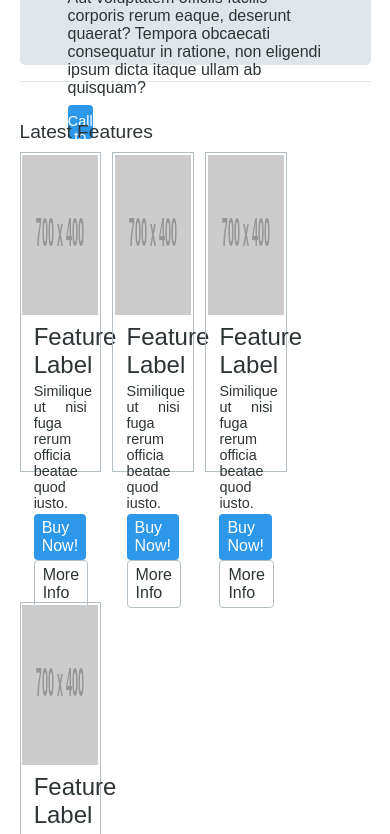
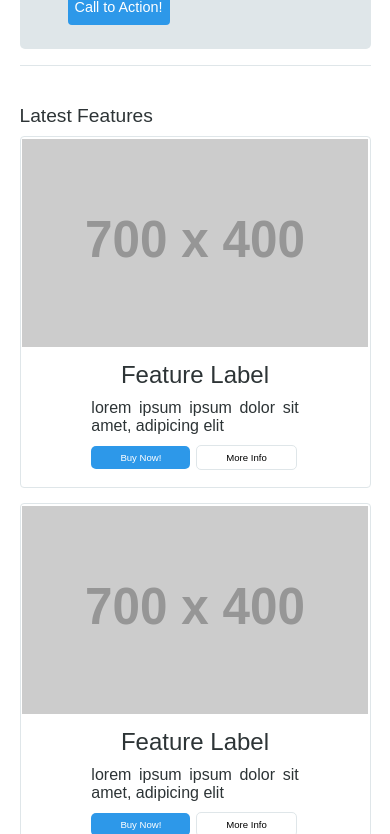
Before and after one commit to sudhanshulicensed/Layout-2, a plain HTML site: page index.html in a window 390 px wide. Shown: the part 297-1131 px from the top of the page. Drawn offline with Linux system fonts and the light colour scheme; placeholder pictures from the web are drawn by us.

Commit message:
Changes to Responsiveness

```diff
--- a/index.html
+++ b/index.html
@@ -27,38 +27,46 @@
                     <p class="feature-title">Latest Features</p>
                     <div class="box">
                         <img src="https://via.placeholder.com/700x400.png?text=800x500" alt="Place Holder Image">
-                        <p class="box-title">Feature Label</p>
-                        <p class="box-content">Similique ut nisi fuga rerum officia beatae quod iusto.</p>
-                        <div class="btn">
-                            <div class="in-box"><p class="buy">Buy Now!</p></div>
-                            <div class="in-box"><p class="info">More Info</p></div>
+                        <div class="detail">
+                            <p class="title">Feature Label</p>
+                            <p class="content">lorem ipsum ipsum dolor sit amet, adipicing elit</p>
+                        </div>
+                        <div class="box-btn">
+                            <p class="buy btn">Buy Now!</p>
+                            <p class="info btn">More Info</p>
                         </div>
                     </div>
                     <div class="box">
                         <img src="https://via.placeholder.com/700x400.png?text=800x500" alt="Place Holder Image">
-                        <p class="box-title">Feature Label</p>
-                        <p class="box-content">Similique ut nisi fuga rerum officia beatae quod iusto.</p>
-                        <div class="btn">
-                            <div class="in-box"><p class="buy">Buy Now!</p></div>
-                            <div class="in-box"><p class="info">More Info</p></div>
+                        <div class="detail">
+                            <p class="title">Feature Label</p>
+                            <p class="content">lorem ipsum ipsum dolor sit amet, adipicing elit</p>
+                        </div>
+                        <div class="box-btn">
+                            <p class="buy btn">Buy Now!</p>
+                            <p class="info btn">More Info</p>
                         </div>
                     </div>
                     <div class="box">
                         <img src="https://via.placeholder.com/700x400.png?text=800x500" alt="Place Holder Image">
-                        <p class="box-title">Feature Label</p>
-                        <p class="box-content">Similique ut nisi fuga rerum officia beatae quod iusto.</p>
-                        <div class="btn">
-                            <div class="in-box"><p class="buy">Buy Now!</p></div>
-                            <div class="in-box"><p class="info">More Info</p></div>
+                        <div class="detail">
+                            <p class="title">Feature Label</p>
+                            <p class="content">lorem ipsum ipsum dolor sit amet, adipicing elit</p>
+                        </div>
+                        <div class="box-btn">
+                            <p class="buy btn">Buy Now!</p>
+                            <p class="info btn">More Info</p>
                         </div>
                     </div>
                     <div class="box">
                         <img src="https://via.placeholder.com/700x400.png?text=800x500" alt="Place Holder Image">
-                        <p class="box-title">Feature Label</p>
-                        <p class="box-content">Similique ut nisi fuga rerum officia beatae quod iusto.</p>
-                        <div class="btn">
-                            <div class="in-box"><p class="buy">Buy Now!</p></div>
-                            <div class="in-box"><p class="info">More Info</p></div>
+                        <div class="detail">
+                            <p class="title">Feature Label</p>
+                            <p class="content">lorem ipsum ipsum dolor sit amet, adipicing elit</p>
+                        </div>
+                        <div class="box-btn">
+                            <p class="buy btn">Buy Now!</p>
+                            <p class="info btn">More Info</p>
                         </div>
                     </div>
                 </div>
--- a/layout2.css
+++ b/layout2.css
@@ -79,7 +79,6 @@ a{
 
 .hero-button p{
     padding: 7px 0;
-    /* line-height: 230%; */
     text-align: center;
     color: #fff;
     font-size: 0.9rem;
@@ -102,7 +101,8 @@ a{
     height: 20em;
     margin-right: 2%;
     padding: 0.5%;
-    border: 1px solid #b2bec3;
+    border: 1px solid #dfe6e9;
+    border-radius: 4px;
 }
 
 .box:nth-of-type(4){
@@ -114,53 +114,48 @@ a{
     height: 10em;
 }
 
-.box-title{
+.title{
     text-align: center;
-    padding: 5% 0;
+    font-size: 1.5rem;
+    margin: 10px 0;
+    color: #2d3436;
+}
+
+.content{
     width: 70%;
     margin-left: auto;
     margin-right: auto;
-    font-size: 1.5em;
+    margin-bottom: 5px;
+    text-align: justify;
     color: #2d3436;
 }
 
-.box-content{
-    text-align: justify;
-    /* padding: 0 15%; */
+.box-btn{
     width: 70%;
     margin-left: auto;
     margin-right: auto;
-    font-size: 0.9em;
-    color: #2d3436;
+    margin-top: 10px;
 }
 
 .btn{
-    display: block;
-    width: 70%;
-    /* height: 20px; */
-    /* background-color: rgb(224, 141, 33); */
-    margin: 5% auto;
-}
-
-.in-box{
     display: inline-block;
+    border-radius: 5px;
 }
 
 .buy{
-    margin-right: 2px;
-    padding: 5px 8px;
+    text-align: center;
+    width: 42%;
+    padding: 6px 5px;
     background-color: rgb(45, 152, 233);
     color: #fff;
-    border-radius: 4px;
-
 }
 
 .info{
-    padding: 5px 8px;
-    border: 1px solid #b2bec3;
-    border-radius: 4px;
-    color: #2d3436;
-    /* background-color: #636e72; */
+    text-align: center;
+    padding: 6px 5px;
+    width: 42%;
+    background-color: #fff;
+    border: 1px solid #dfe6e9;
 }
 
 /* Footer */
@@ -171,27 +166,232 @@ a{
     border-top: 1px solid #b2bec3;
     height: 5em;
     padding-top: 4em;
-
+    color: #2d3436;
 }
 
 /* Responsiveness */
 
 @media(max-width: 1920px) {
+    .box{
+        height: 26em;
+    }
+
+    .box img{
+        width: 100%;
+        height: 15em;
+    }
+
+    .buy{
+        width: 44%;
+    }
+
+    .info{
+       width: 45%;
+       margin-left: 1px;
+    }
+
 
 }
 
 @media(max-width: 1440px) {
+    .box{
+        height: 24em;
+    }
+
+    .box img{
+        width: 100%;
+        height: 13em;
+    }
+
+    .buy{
+        width: 42%;
+    }
+
+    .info{
+       width: 44%;
+       margin-left: 1px;
+    }
+}
+
+@media(max-width: 1024px) {
+    .box{
+        width: 23.1%;
+        height: 18em;
+    }
+
+    .box img{
+        width: 100%;
+        height: 8em;
+    }
+
+    .buy{
+        text-align: center;
+        width: 40%;
+        color: #fff;
+        font-size: 0.6rem;
+    }
+
+    .info{
+        width: 40%;
+        font-size: 0.6rem;
+    }
+
+    .title{
+        font-size: 1em;
+    }
+
+    .content{
+        font-size: 1em;
+    }
+}
+
+@media(max-width: 768px) {
+    .box:nth-of-type(2n + 0){
+        margin-right: 0;
+    }
+
+    .box{
+        box-sizing: border-box;
+        display: inline-block;
+        width: 48.5%;
+        height: 21em;
+        margin-right: 2%;
+        padding: 0.5%;
+        margin-bottom: 15px;
+    }
+
+    .box img{
+        width: 100%;
+        height: 11em;
+    }
+
+    .title{
+        font-size: 1.5rem;
+        color: #2d3436;
+    }
+
+    .content{
+        width: 60%;
+    }
+
+    .box-btn{
+        width: 60%;
+    }
+
+
+    .buy{
+        width: 42%;
+    }
+
+    .info{
+        width: 42%;
+    }
 
 }
 
-@media(max-width: 960px) {
+@media(max-width: 425px) {
+    .hero{
+        box-sizing: border-box;
+        /* width: 90%; */
+        margin: 3em auto 1em auto;
+        height: 14em;
+        background-color: #dfe6e9;
+        padding: 3rem;
+        border-radius: 5px;
+    }
+
+/* Hero Heading */
+.hero-heading{
+    font-size: 1.5rem;
+    padding: 2px 0;
+    color: #2d3436;
+}
+
+/* Hero Content */
+.hero-content{
+    font-size: 0.8rem;
+    padding: 4px 0 0.5em 0;
+    color: #2d3436;
+    text-align: justify;
+}
+
+/* Hero Button */
+
+.hero-button{
+    border-radius: 4px;
+    padding: 1px 0;
+    width: 40%;
+    height: 2em;
+    background-color: rgb(45, 152, 233);
+}
+
+.hero-button p{
+    padding: 7px 0;
+    /* line-height: 230%; */
+    text-align: center;
+    color: #fff;
+    font-size: 0.9rem;
+}
+
+
+    .box:nth-of-type(1){
+        margin-right: 0;
+    }
+
+    .box{
+        box-sizing: border-box;
+        display: inline-block;
+        width: 100%;
+        height: 22em;
+    }
+
+    .box img{
+        width: 100%;
+        height: 13em;
+    }
+
+    .buy{
+        width: 43%;
+    }
+
+    .info{
+        width: 43%;
+    }
+
+    .footer{
+        width: 100%;
+        margin-top: 2em;
+        border-top: 1px solid #b2bec3;
+        height: 4em;
+        padding-top: 2em;
+    }
 
 }
 
-@media(max-width: 600px) {
+@media(max-width: 375px) {
+    li{
+        padding: 0.6em 1.8em 0.6em 0;
+        list-style-type: none;
+        display: inline-block;
+        color: #636e72;
+        font-size: 0.5em;
+    }
+
+    .hero{
+        box-sizing: border-box;
+        /* width: 90%; */
+        margin: 2em auto 1em auto;
+        height: 12em;
+    }
+
+/* Hero Heading */
+.hero-heading{
+    font-size: 1rem;
+}
+
+/* Hero Content */
+.hero-content{
+    font-size: 0.7rem;
+}
 
 }
-
-@media(max-width: 320px) {
-
-}
```
